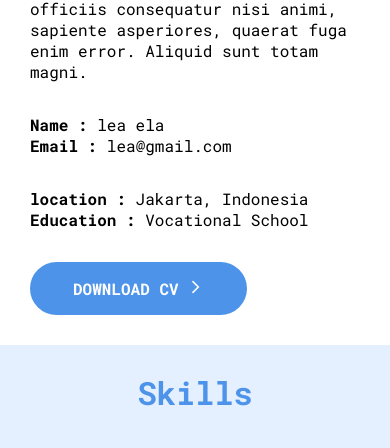
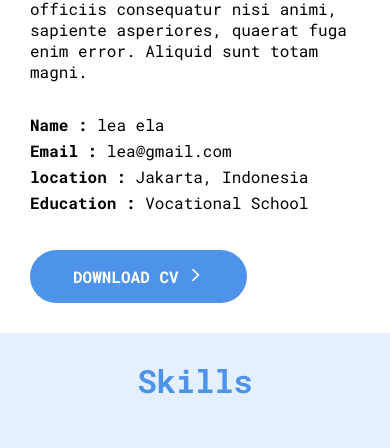
Before and after one commit to leanjobs/leaPorto, a plain HTML site: page index.html in a window 390 px wide. Shown: the part 1446-1894 px from the top of the page. Drawn offline with nearby package versions, Linux system fonts and the light colour scheme.

Commit message:
fixing: about-me

```diff
--- a/index.html
+++ b/index.html
@@ -56,12 +56,12 @@
                 porro, obcaecati quo officiis consequatur nisi animi, sapiente asperiores, quaerat fuga enim error.
                 Aliquid sunt totam magni.</p>
             <div>
-                <ul>
+                <ul class="bio-1">
                     <li><strong>Name :</strong> lea ela</li>
                     <li><Strong>Email :</Strong> lea@gmail.com</li>
 
                 </ul>
-                <ul>
+                <ul class="bio-2">
                     <li><Strong>location :</Strong> Jakarta, Indonesia</li>
                     <li><Strong>Education :</Strong> Vocational School</li>
                 </ul>
--- a/style.css
+++ b/style.css
@@ -31,7 +31,6 @@ body {
     background-color: rgba(228, 240, 255, 0.257);
     backdrop-filter: blur(15px);
     padding: 1rem;
-    /* background-color: aqua; */
 
     z-index: 9999;
 }
@@ -88,9 +87,7 @@ main {
     max-width: 1200px;
     align-items: center;
     margin-inline: auto;
-    /* padding: 2rem 4rem; */
     background-color: #E4F0FF;
-    /* padding: 2rem; */
 }
 
 
@@ -169,7 +166,6 @@ main {
     max-width: 1200px;
     align-items: center;
     margin-inline: auto;
-    /* padding: 2rem; */
     background-color: white;
 
 }
@@ -222,6 +218,10 @@ main {
     padding-left: 0;
 }
 
+
+.about-me-description div .bio-2 {
+    padding-left: 1rem;
+}
 
 
 
@@ -302,8 +302,6 @@ main {
 
 
 .myProject {
-    /* width: 1200px; */
-    /* margin: 10px; */
     display: flex;
     flex-direction: row;
     flex-wrap: wrap;
@@ -345,7 +343,6 @@ footer {
     color: black;
     text-align: center;
     font-weight: bold;
-    /* padding: 2rem 4rem; */
 
 }
 
@@ -369,9 +366,18 @@ footer {
         padding: 0.5rem 1rem;
     }
 
-    /* .navbar-container .nav-list ul li {
+    .about-me-description div .bio-2 {
+        padding-left: 0;
+        margin-top: 0;
+    }
 
-    } */
+    .about-me-description div ul li {
+        margin-bottom: 5px;
+    }
+
+    .about-me-description div .bio-1 {
+        margin-bottom: 0;
+    }
 
     .home {
         flex-direction: column;
@@ -412,6 +418,10 @@ footer {
 
     }
 
+    .about-me-description div ul li {
+        padding-left: 0;
+    }
+
     .about-me-description h2 {
         font-size: 1.5rem;
     }
```
